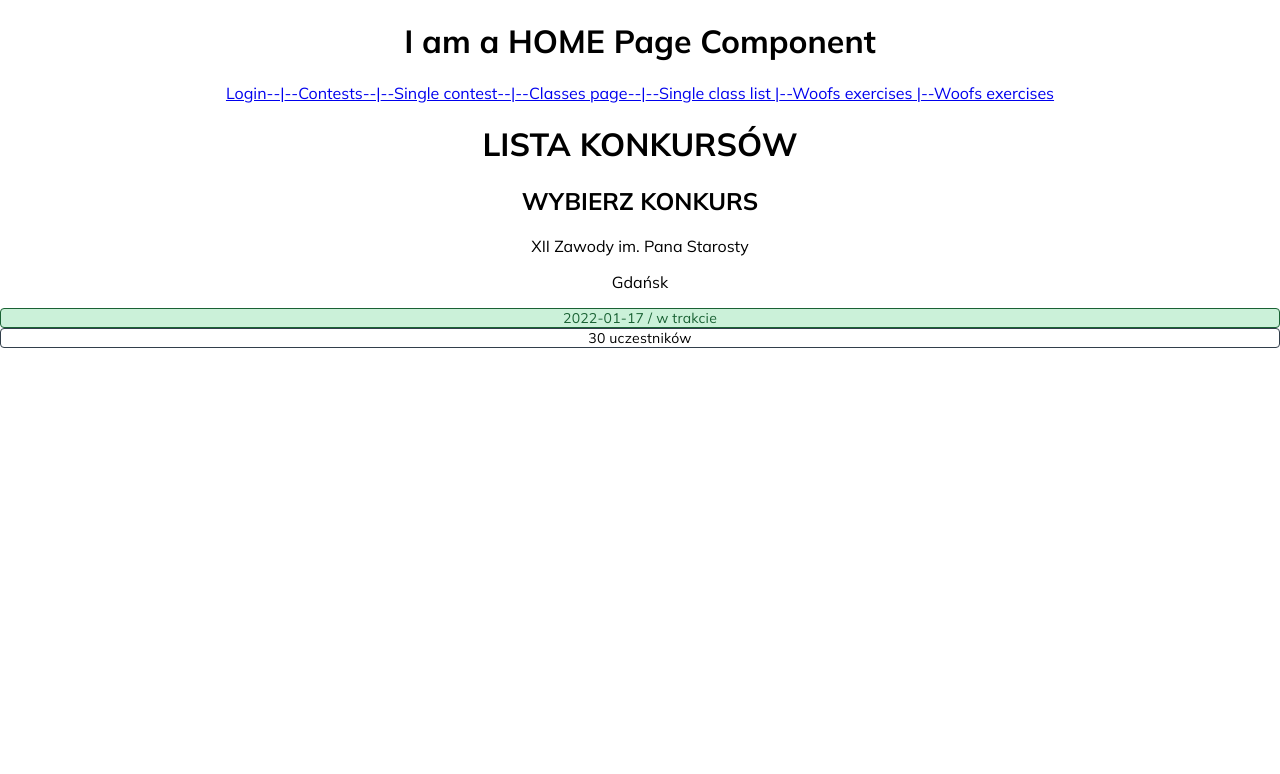
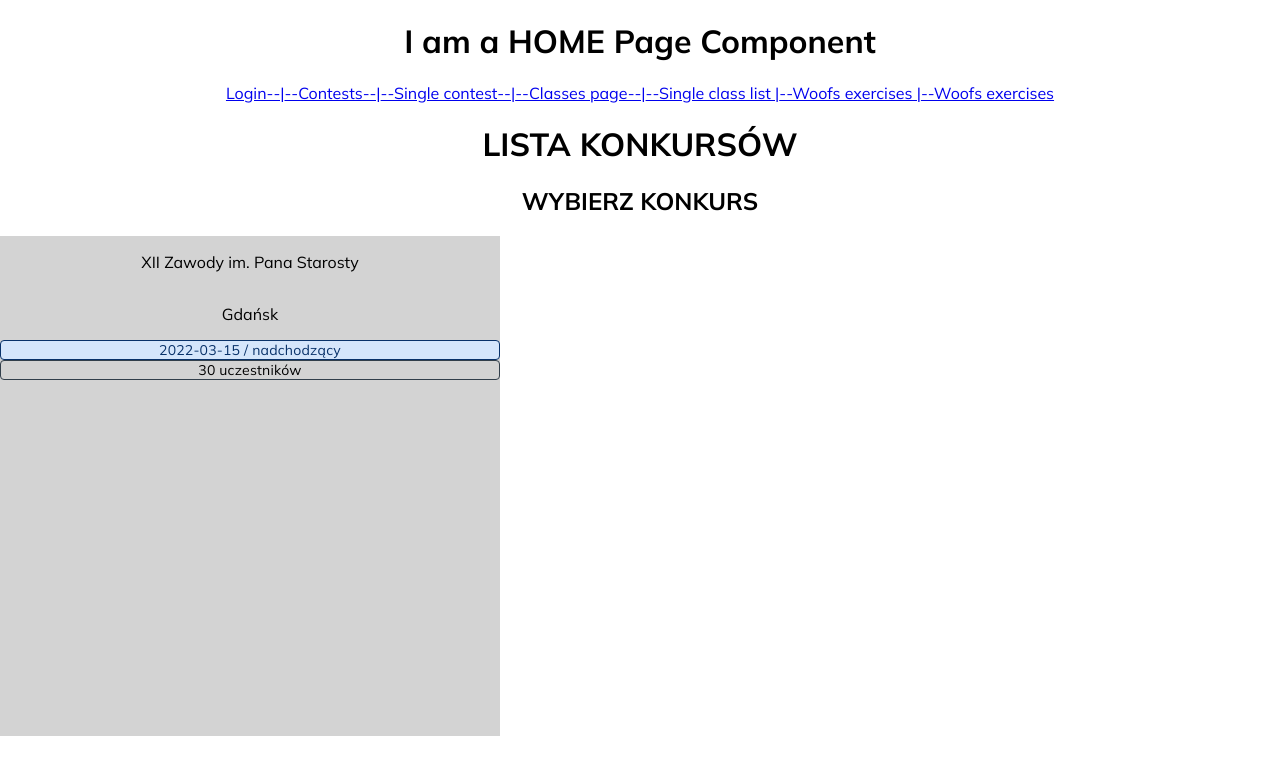
Before and after one commit to CC2021-WBL/GOOD-BOI-Application, a React (Create React App) app: page /contests in a window 1280 px wide. Shown: the top 774 px of the page. Built offline with nearby package versions, Linux system fonts and the light colour scheme.

Commit message:
-work in progress

```diff
--- /dev/null
+++ b/src/Molecules/ContestComponent/ContestComponenyStyled.js
@@ -0,0 +1,12 @@
+import styled from 'styled-components';
+
+const ContestComponentStyled = styled.div`
+  display: flex;
+  flex-direction: column;
+  flex-wrap: wrap;
+  width: 500px;
+  height: 500px;
+  background: lightgrey;
+`;
+
+export default ContestComponentStyled;
--- a/src/Molecules/ContestComponent/contestComponent.js
+++ b/src/Molecules/ContestComponent/contestComponent.js
@@ -1,19 +1,24 @@
 import propTypes from 'prop-types';
 import InfoLabel from '../../Atoms/InfoLabel/InfoLabel';
+import ContestComponentStyled from './ContestComponenyStyled';
+import { getDataFormatDdMonthYyy } from '../../Tools/TimeFunctions';
 
 const ContestComponent = ({ contestName, contestDate, contestCity }) => {
+  const date = getDataFormatDdMonthYyy(contestDate);
+  console.log(date);
+
   return (
-    <div>
+    <ContestComponentStyled>
       <p>{contestName}</p>
-      <div>
+      <div className="double-elements">
         <time dateTime={contestDate}></time>
         <p>{contestCity}</p>
       </div>
-      <div>
+      <div className="double-elements">
         <InfoLabel dateOfContest={contestDate}></InfoLabel>
         <InfoLabel classInfo={{ dogsAmount: 30 }}></InfoLabel>
       </div>
-    </div>
+    </ContestComponentStyled>
   );
 };
 
--- a/src/Pages/ContestsPage/ContestsPage.js
+++ b/src/Pages/ContestsPage/ContestsPage.js
@@ -5,7 +5,9 @@ import RANDOM_CONTESTS from '../../Data/Dummy-data/test-data-random-contests';
 const ContestsPage = () => {
   //RANDOM DATY
   //const pastDate = new Date(1972, 5, 16, 10, 0);
-  const todayDate = new Date();
+  const todayDate = new Date(2022, 2, 16);
+  console.log('today date:');
+  console.log(todayDate);
 
   return (
     <>
@@ -15,7 +17,7 @@ const ContestsPage = () => {
         contestName={RANDOM_CONTESTS[0].name}
         contestDate={todayDate}
         contestCity={RANDOM_CONTESTS[0].city}
-      ></ContestComponent>
+      />
     </>
   );
 };
--- /dev/null
+++ b/src/Tools/TimeFunctions.js
@@ -0,0 +1,11 @@
+export const getDataFormatDdMonthYyy = (date) => {
+  const options = { day: 'numeric', month: 'long', year: 'numeric' };
+  const properDate = date.toLocaleDateString(undefined, options);
+  return properDate;
+};
+
+export const getDataFormatDdMmhYyy = (date) => {
+  const options = { day: 'numeric', month: 'numeric', year: 'numeric' };
+  const properDate = date.toLocaleDateString(undefined, options);
+  return properDate;
+};
```
Also changed, not shown: src/Molecules/ContestComponent/contestComponentStyled.js (deleted), 1 other file (tests, documents, lock files or other folders).
